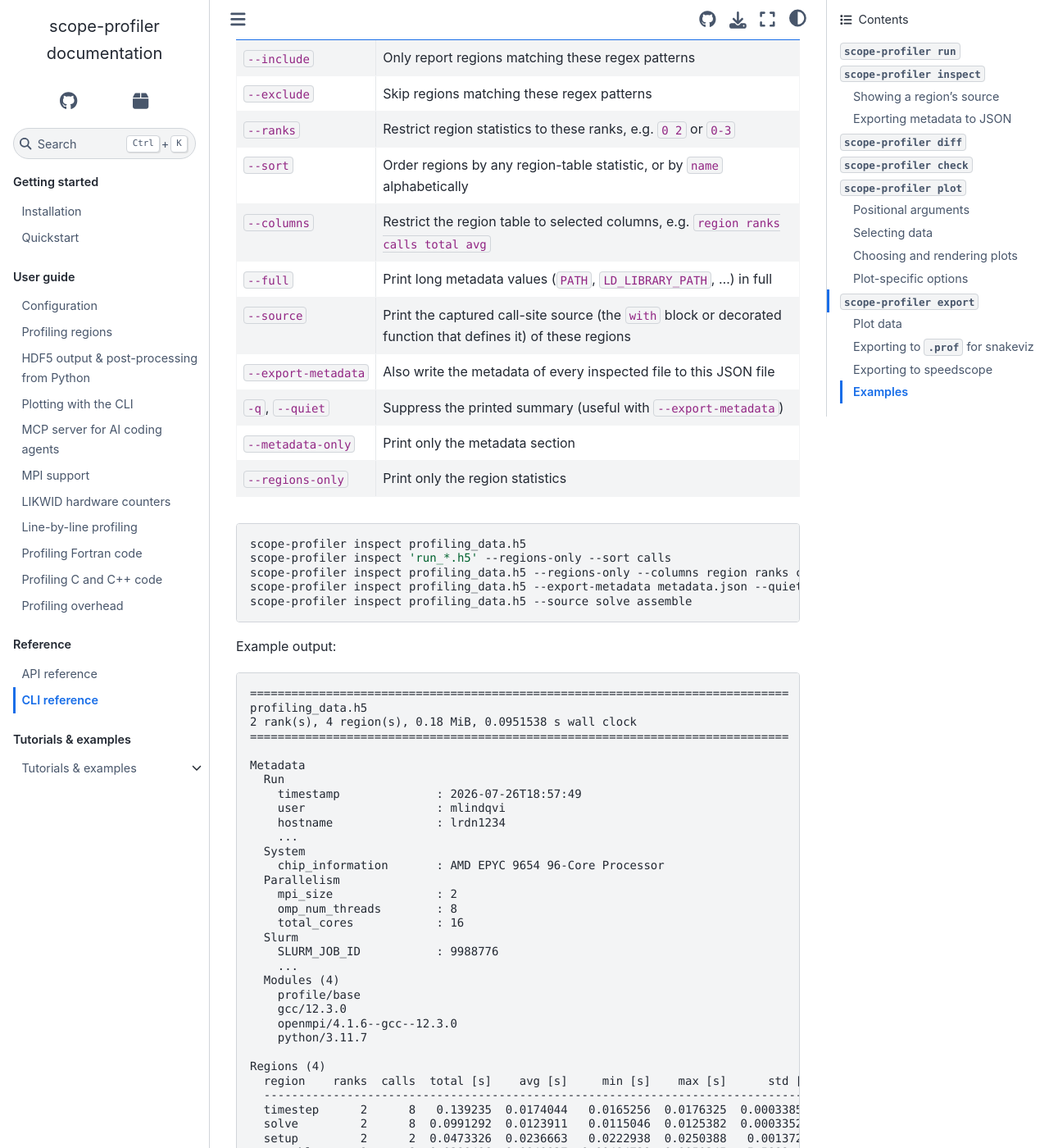
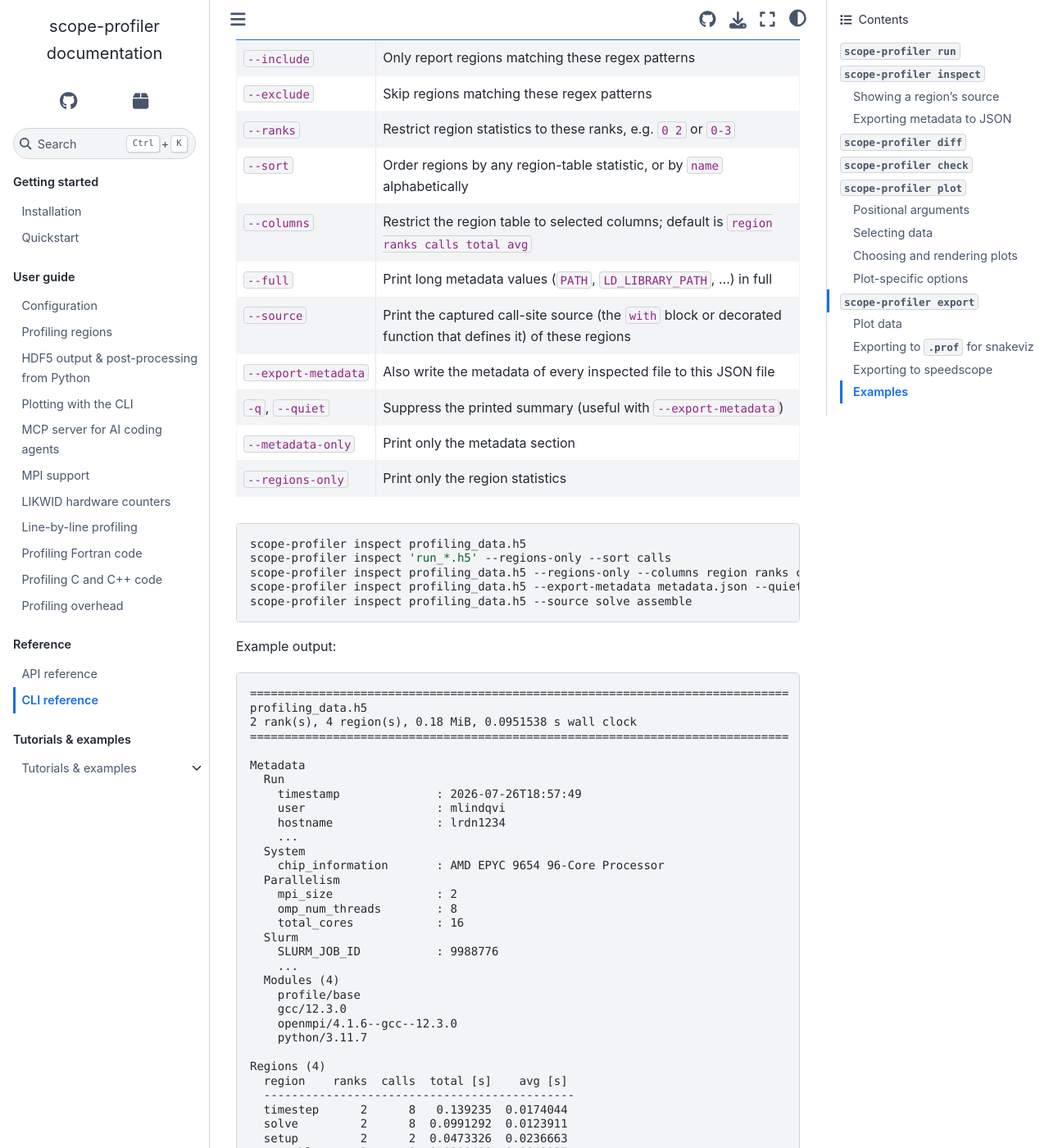
Before and after one commit to max-models/scope-profiler, a Sphinx documentation site: the page built from docs/source/cli.md, in a window 1280 px wide and 1400 px high, scrolled down 1265 px. Shown: the whole window at 82% size. Built offline with Sphinx 7.4.7 and the Sphinx Book theme 1.1.4, drawn with Linux system fonts in a browser that asks for light colours; some of the changed text lies outside the part shown.

Commit message:
Changed the default region summary columns to: (region, ranks, calls, total, avg)

````diff
--- a/docs/source/cli.md
+++ b/docs/source/cli.md
@@ -52,7 +52,7 @@ usage: scope-profiler inspect [-h] [--include INCLUDE [INCLUDE ...]]
 | `--exclude`       | Skip regions matching these regex patterns                              |
 | `--ranks`         | Restrict region statistics to these ranks, e.g. `0 2` or `0-3`          |
 | `--sort`          | Order regions by any region-table statistic, or by `name` alphabetically |
-| `--columns`       | Restrict the region table to selected columns, e.g. `region ranks calls total avg` |
+| `--columns`       | Restrict the region table to selected columns; default is `region ranks calls total avg` |
 | `--full`          | Print long metadata values (`PATH`, `LD_LIBRARY_PATH`, ...) in full     |
 | `--source`        | Print the captured call-site source (the `with` block or decorated function that defines it) of these regions |
 | `--export-metadata` | Also write the metadata of every inspected file to this JSON file     |
@@ -98,13 +98,13 @@ Metadata
     python/3.11.7
 
 Regions (4)
-  region    ranks  calls  total [s]    avg [s]     min [s]    max [s]      std [s]
-  --------------------------------------------------------------------------------
-  timestep      2      8   0.139235  0.0174044   0.0165256  0.0176325  0.000338551
-  solve         2      8  0.0991292  0.0123911   0.0115046  0.0125382  0.000335212
-  setup         2      2  0.0473326  0.0236663   0.0222938  0.0250388   0.00137254
-  assemble      2      8  0.0399496  0.0049937  0.00484729  0.0050345   5.5882e-05
-  --------------------------------------------------------------------------------
+  region    ranks  calls  total [s]    avg [s]
+  ---------------------------------------------
+  timestep      2      8   0.139235  0.0174044
+  solve         2      8  0.0991292  0.0123911
+  setup         2      2  0.0473326  0.0236663
+  assemble      2      8  0.0399496  0.0049937
+  ---------------------------------------------
   TOTAL               26   0.325647
 ```
 
````
Also changed, not shown: README.md (+12 -12 lines), docs/source/guide/line_profiler.md (+5 -5 lines), docs/source/guide/plot_cli.md (+6 -6 lines), docs/source/installation.md (+1 -1 lines), docs/source/quickstart.md (+10 -10 lines), 6 other files.
